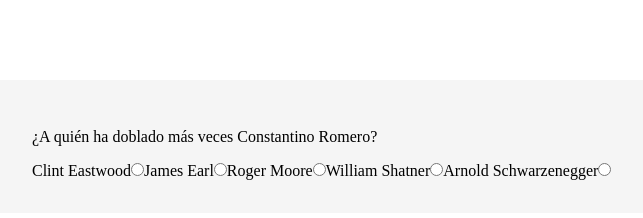
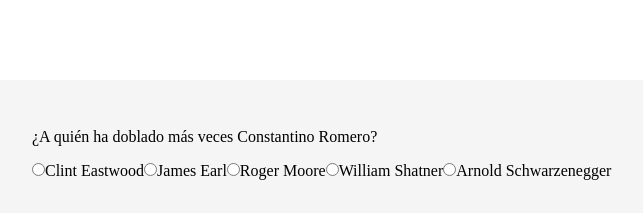
Before and after one commit to dgelez86/Tests, a plain HTML site: page constantine.html in a window 1280 px wide. Shown: the whole page, without its empty margins (248-891 px from the left). Drawn offline with Linux system fonts and the light colour scheme.

Commit message:
constantine minor improves

```diff
--- a/constantine.html
+++ b/constantine.html
@@ -10,7 +10,7 @@
 </head>
 <body>
     <div class="wrapper">
-        <div class="question" id="question"></div>
+        <form action="" class="question" id="question"><form/>
     </div>
     <script src="js/constantine.js"> </script>
 </body>
--- a/js/constantine.js
+++ b/js/constantine.js
@@ -56,7 +56,7 @@ const imprimeRespuestas = pregunta => {
 
     let respuestas = ""
     for (let i = 0 ; i < pregunta.respuestas.length ; i++) {
-        respuestas += imprimeRespuesta(pregunta.respuestas[i])
+        respuestas +=imprimeRespuesta(pregunta.respuestas[i])
     }
     return respuestas
 
@@ -68,7 +68,7 @@ const imprimeRespuesta = respuesta => {
     label = imprimeLabel(respuesta)
     input = imprimeInput(respuesta)
     // console.log(label.concat(input))
-    return label.concat(input)
+    return input.concat(label)
 
 }
 
```
